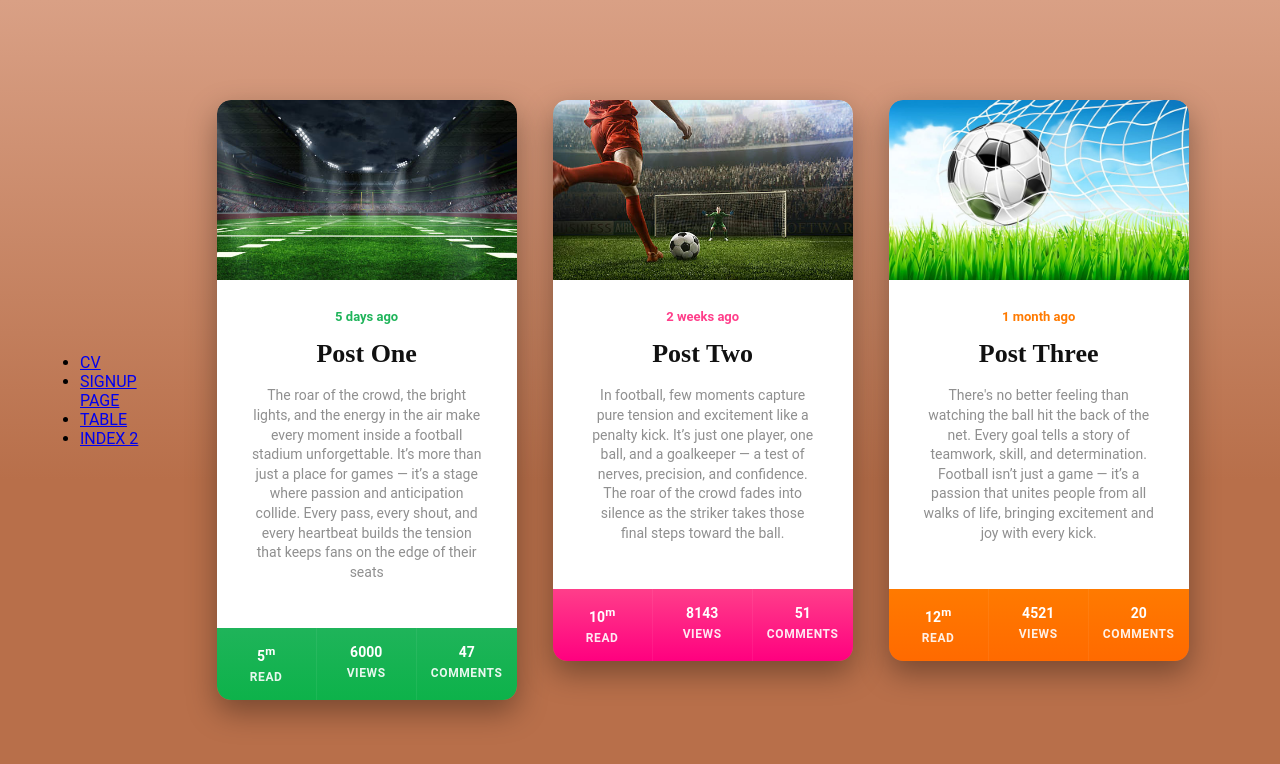
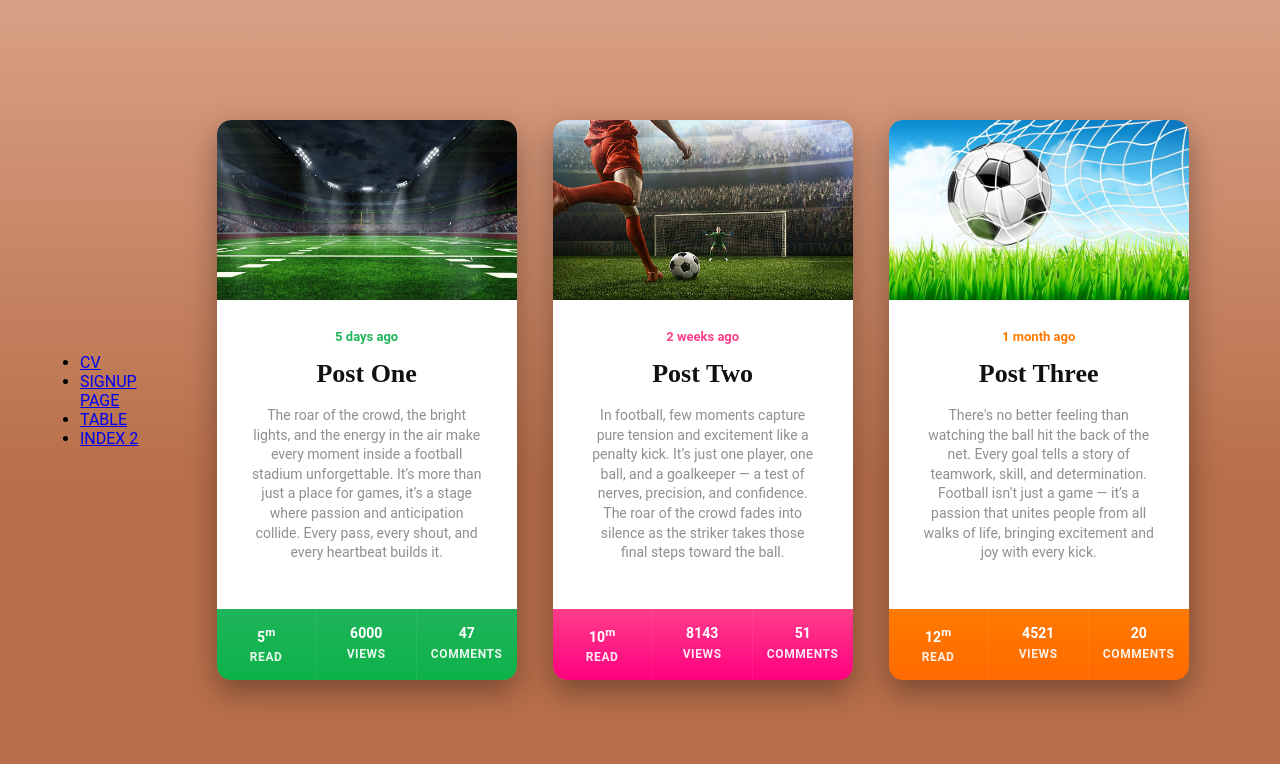
Before and after one commit to christophersammy68-sys/webauthoring2025, a plain HTML site: page index.html in a window 1280 px wide. Drawn offline with Linux system fonts and the light colour scheme.

Commit message:
Revise excerpt for Post One
Updated the excerpt text for Post One to improve clarity.

```diff
--- a/index.html
+++ b/index.html
@@ -22,7 +22,7 @@
       <div class="content">
         <div class="meta-time">5 days ago</div>
         <h2 id="post1-title" class="title">Post One</h2>
-        <p class="excerpt">The roar of the crowd, the bright lights, and the energy in the air make every moment inside a football stadium unforgettable. It’s more than just a place for games — it’s a stage where passion and anticipation collide. Every pass, every shout, and every heartbeat builds the tension that keeps fans on the edge of their seats</p>
+        <p class="excerpt">The roar of the crowd, the bright lights, and the energy in the air make every moment inside a football stadium unforgettable. It’s more than just a place for games, it’s a stage where passion and anticipation collide. Every pass, every shout, and every heartbeat builds it.</p>
       </div>
 
       <div class="stats">
```
